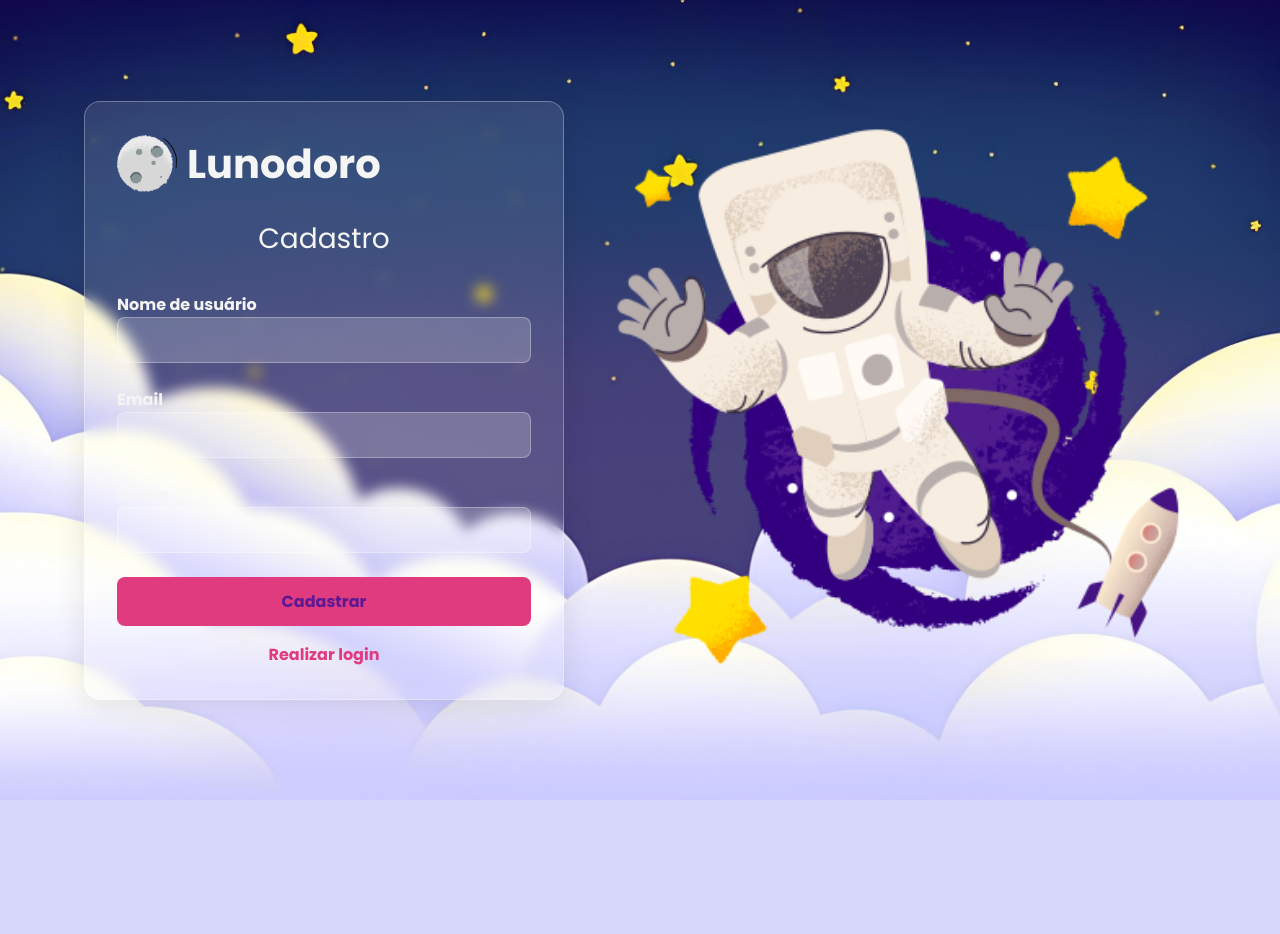
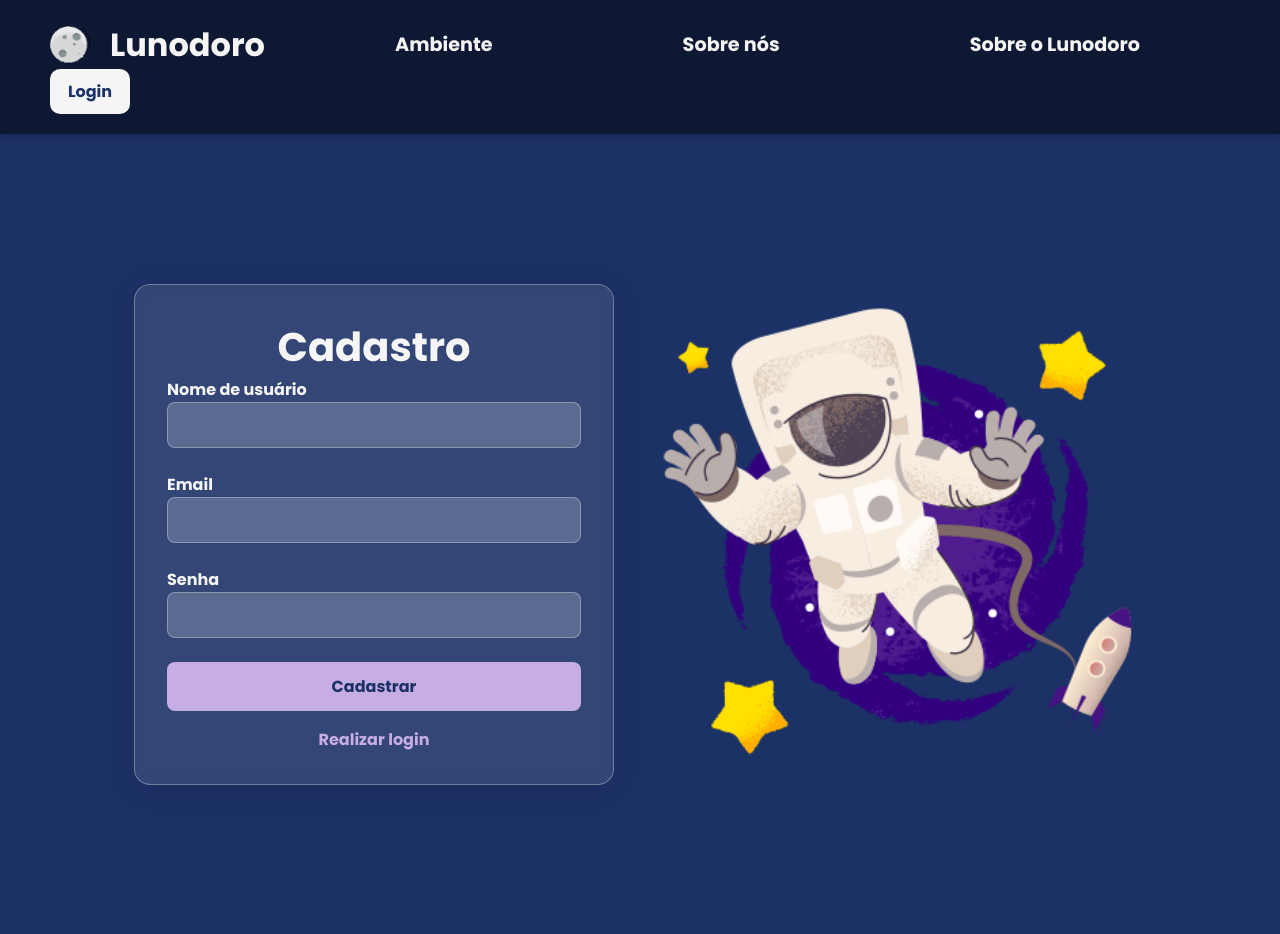
Before and after one commit to Isabelaponte/lunodoro, a PHP site: page /pages/register.html in a window 1280 px wide. Before the commit the page ends 800 px from the top, so only its background shows below. Run offline with PHP 8.4, Linux system fonts and the light colour scheme.

Commit message:
styles: atualiza os estilos das paginas

```diff
--- a/pages/faq.html
+++ b/pages/faq.html
@@ -9,7 +9,7 @@
   </head>
 
   <body>
-    <header class="header_FAQ">
+    <header class="header_nav">
       <div class="icon">
         <img src="./../img/logo.png" alt="logo" id="logo" />
         <h1>Lunodoro</h1>
@@ -17,7 +17,7 @@
       <nav>
         <a href="home.html">Home</a>
         <a href="environment.html">Ambiente</a>
-        <a href="about.html">Sobre nós</a>
+        <a href="faq.html">Sobre o Lunodoro</a>
       </nav>
       <a href="login.html" class="login">Login</a>
     </header>
--- a/pages/home.html
+++ b/pages/home.html
@@ -17,7 +17,7 @@
       <nav>
         <a href="environment.html">Ambiente</a>
         <a href="about.html">Sobre nós</a>
-        <a href="faq.html">FAQ</a>
+        <a href="faq.html">Sobre o Lunodoro</a>
       </nav>
       <a href="login.html" class="login">Login</a>
     </header>
--- a/pages/register.html
+++ b/pages/register.html
@@ -9,16 +9,25 @@
   </head>
 
   <body>
+    <header class="header_nav">
+      <div class="icon">
+        <img src="./../img/logo.png" alt="logo" id="logo" />
+        <h1>Lunodoro</h1>
+      </div>
+
+      <nav>
+        <a href="environment.html">Ambiente</a>
+        <a href="about.html">Sobre nós</a>
+        <a href="faq.html">Sobre o Lunodoro</a>
+      </nav>
+      <a href="login.html" class="login">Login</a>
+    </header>
+
     <main>
       <div class="main_content">
-        <div class="title">
-          <img src="./../img/logo.png" alt="logo" id="logo" />
-          <h1>Lunodoro</h1>
-        </div>
-
         <section>
           <header>
-            <h2>Cadastro</h2>
+            <h1>Cadastro</h2>
           </header>
 
           <form>
@@ -34,7 +43,7 @@
             <button type="submit">Cadastrar</button>
 
             <div class="other_options">
-              <a href="./home.html">Realizar login</a>
+              <a href="./login.html">Realizar login</a>
             </div>
           </form>
         </section>
--- a/styles/auth.css
+++ b/styles/auth.css
@@ -1,14 +1,8 @@
 body {
-  background-image: url("../img/sky.jpg");
-  background-repeat: no-repeat;
-  background-size: cover;
-  background-position: center;
+  background-color: var(--cor-background-primario);
   color: var(--cor-texto);
   min-height: 100vh;
   margin: 0;
-  display: flex;
-  align-items: center;
-  justify-content: center;
 }
 
 main {
@@ -119,9 +113,79 @@ button:hover {
 }
 
 #img_astronauta {
-  height: 600px;
+  height: 500px;
   margin-left: 2rem;
 }
+
+.header_nav {
+  display: flex;
+  justify-content: space-between;
+  padding: 20px 50px;
+  background: rgba(0, 0, 0, 0.5);
+  backdrop-filter: blur(5px);
+  box-shadow: 0 2px 10px rgba(0, 0, 0, 0.2);
+  flex-wrap: wrap;
+}
+
+.icon {
+  display: flex;
+  align-items: center;
+}
+
+.icon > h1 {
+  font-weight: bold;
+  color: var(--cor-texto);
+  font-size: 24pt;
+  margin-left: 10px;
+}
+
+#logo {
+  width: 40px;
+  margin-right: 10px;
+}
+
+nav {
+  display: flex;
+  justify-content: space-evenly;
+  align-items: center;
+  flex-wrap: wrap;
+  gap: 10px;
+}
+
+nav > a {
+  color: var(--cor-texto);
+  text-decoration: none;
+  padding: 10px;
+  margin: 0px 5rem;
+  font-weight: bold;
+  font-size: larger;
+  border-radius: 10px;
+  transition: background 0.3s ease;
+}
+
+nav > a:hover {
+  background: rgba(255, 255, 255, 0.2);
+}
+
+.login {
+  padding: 10px;
+  background-color: var(--cor-texto);
+  color: var(--cor-background-primario);
+  border-radius: 10px;
+  width: 5rem;
+  font-weight: bold;
+  text-decoration: none;
+  display: flex;
+  justify-content: center;
+  align-items: center;
+  transition: background 0.3s ease;
+}
+
+.login:hover {
+  color: var(--cor-texto);
+  background-color: var(--cor-background-primario);
+}
+
 
 @media (max-width: 1150px) {
   main {
--- a/styles/faq.css
+++ b/styles/faq.css
@@ -4,7 +4,8 @@
   }
 
   body {
-    background-image: url("../img/sky.jpg");
+    /* background-image: url("../img/sky.jpg"); */
+    background-color: var(--cor-background-primario);
     background-repeat: no-repeat;
     background-size: cover;
     background-position: center;
@@ -78,7 +79,7 @@
     color: var(--cor-destaque);
   }
 
-  .header_FAQ {
+  .header_nav {
     display: flex;
     justify-content: space-between;
     padding: 20px 50px;
--- a/styles/globals.css
+++ b/styles/globals.css
@@ -9,12 +9,14 @@
 }
 
 :root{
-    --cor-background-primario: #5b1994;
+    /* --cor-background-primario: #5b1994; */
+    --cor-background-primario: #1c3166;
     --cor-backgound-secundario: #bc8ff3;
     --cor-backgound-inputText: #d9d9d9;
     --cor-texto: #f5f5f5;
     --cor-link: #633ce0;
-    --cor-destaque: #e03b7f;
+    /* --cor-destaque: #e03b7f; */
+    --cor-destaque: rgb(198, 174, 228);
 }
 
 h1::selection,
--- a/styles/home.css
+++ b/styles/home.css
@@ -1,5 +1,6 @@
 body {
-  background-image: url("../img/sky.jpg");
+  /* background-image: url("../img/sky.jpg"); */
+  background-color: var(--cor-background-primario);
   background-repeat: no-repeat;
   background-size: cover;
   background-position: center;
```
Also changed, not shown: pages/login.html (+15 -6 lines), pages/tarefas.html (added, +13 -0 lines).
